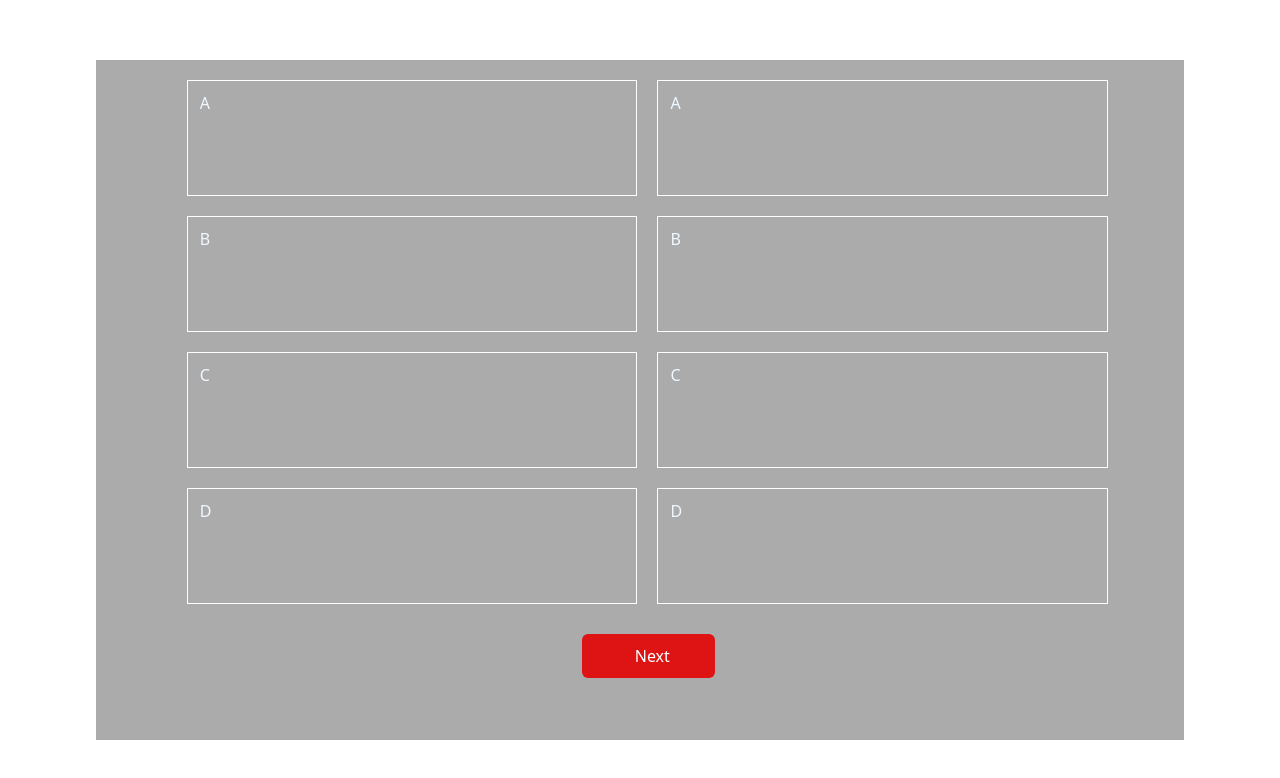
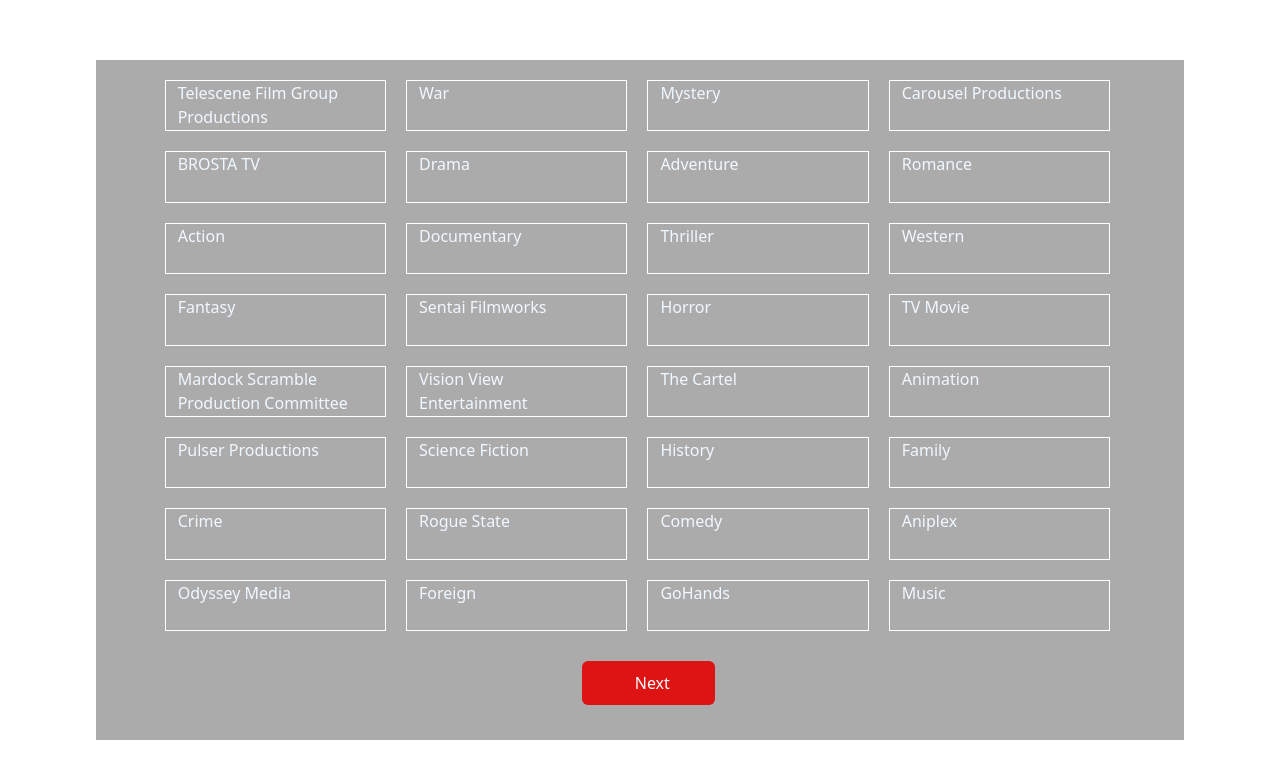
Before and after one commit to SMunib/Watcher, a React (Vite) app in the folder front-end/: page /Priority in a window 1280 px wide. Shown: the top 778 px of the page. Built offline with nearby package versions, Linux system fonts and the light colour scheme; no server answers.

Commit message:
priority updated

```diff
--- a/front-end/src/Style.css
+++ b/front-end/src/Style.css
@@ -199,17 +199,17 @@
     display: flex;
     flex-direction: row;
     width: 110%;
-    height: 20%;
+    height: 10.5%;
     padding-top:20px;
-    padding-right: 70px;
+    padding-right: 90px;
     gap: 20px;
   }
 
   .column {
     /* flex: 1; */
-    padding: 10px;
+    padding-right: 10px;
      border: 1px solid white;
-     width: 40% !important;
+     width: 20% !important;
 
   }
   .row1{
@@ -221,3 +221,9 @@
     /* width: 50%; */
 
   }
+  .column.selected {
+    /* Styles for selected columns */
+    background-color: #f0f0f0; /* Example background color */
+    border-color: #ff0000; /* Example border color */
+    color: #000; /* Example text color */
+  }
--- a/front-end/src/components/login.jsx
+++ b/front-end/src/components/login.jsx
@@ -31,7 +31,7 @@
     })
     .catch(err=> console.log(err))
 
-    // navigate('/priority');
+     navigate('/priority');
   };
 
   return (
--- a/front-end/src/components/priority.jsx
+++ b/front-end/src/components/priority.jsx
@@ -1,56 +1,105 @@
 import React from 'react';
 import { Button } from 'react-bootstrap';
-import { FiLogIn } from 'react-icons/fi';
+import axios from 'axios';
+import { useEffect, useState } from 'react';
+
 export default function priority() {
+    const [genres, setGenres] = useState([]);
+    const [selectedGenres, setSelectedGenres] = useState([]);
+
+    useEffect(() => {
+      axios.get('http://localhost:5000/genres')
+        .then(response => {
+          setGenres(response.data);
+        })
+        .catch(error => {
+          console.error('Error fetching genres:', error);
+        });
+    }, []);
+    const genress = [
+        'Telescene Film Group Productions',
+        'War',
+        'Mystery',
+        'Carousel Productions',
+        'BROSTA TV',
+        'Drama',
+        'Adventure',
+        'Romance',
+        'Action',
+        'Documentary',
+        'Thriller',
+        'Western',
+        'Fantasy',
+        'Sentai Filmworks',
+        'Horror',
+        'TV Movie',
+        'Mardock Scramble Production Committee',
+        'Vision View Entertainment',
+        'The Cartel',
+        'Animation',
+        'Pulser Productions',
+        'Science Fiction',
+        'History',
+        'Family',
+        'Crime',
+        'Rogue State',
+        'Comedy',
+        'Aniplex',
+        'Odyssey Media',
+        'Foreign',
+        'GoHands',
+        'Music'
+      ];
+      // Split genres into groups of 4
+        const groupedGenres = genress.reduce((acc, curr, index) => {
+            if (index % 4 === 0) {
+            acc.push([curr]);
+            } else {
+            acc[acc.length - 1].push(curr);
+            }
+            return acc;
+        }, []);
+
+        const handleGenreClick = (genre) => {
+            setSelectedGenres((prevSelectedGenres) => {
+              const newSelectedGenres = [...prevSelectedGenres, genre];
+              if (newSelectedGenres.length > 3) {
+                newSelectedGenres.shift();
+              }
+              return newSelectedGenres;
+            });
+          };
+
+          const handleNextClick = () => {
+            console.log('Selected genres for next:', selectedGenres);
+            // Add your logic here to navigate to the next page or perform any other action
+          };
+
   return (
     <div className='main'>
         <div className='imgDiv'></div>
-
         <div className='in'>
-                <div className='row'>
-                    <div className='column'>
-                        A
+            {groupedGenres.map((row, rowIndex) => (
+            <div key={rowIndex} className='row'>
+                {row.map((genre, colIndex) => (
+                 <div
+                 key={colIndex}
+                 className={`column ${selectedGenres.includes(genre) ? 'selected' : ''}`}
+                 onClick={() => handleGenreClick(genre)}
+               >
+                 {genre}
                </div>
-                    <div className='column'>
-                        A
+                ))}
             </div>
-                </div>
-                <div className='row'>
-                    <div className='column'>
-                    B
-                    </div>
-                    <div className='column'>
-                    B
-                    </div>
-                </div>
-                <div className='row'>
-                    <div className='column'>
-                        C
-                    </div>
-                    <div className='column'>
-                        C
-                    </div>
-                </div>
-                <div className='row'>
-                    <div className='column'>
-                        D
-                    </div>
-                    <div className='column'>
-                        D
-                    </div>
-                </div>
+            ))}
 
                 <div className='row1'>
-            <Button variant="primary" type="submit" className="btn-oval mx-3 mb-3">
+                    <Button variant="primary" type="submit" className="btn-oval mx-3 mb-3" onClick={handleNextClick}>
                         Next
                     </Button>
                 </div>
         </div>
+    </div>
 
-
-
-
-
-    </div>
   )
 }
```
Lines whose indentation alone changed are shown as unchanged.
